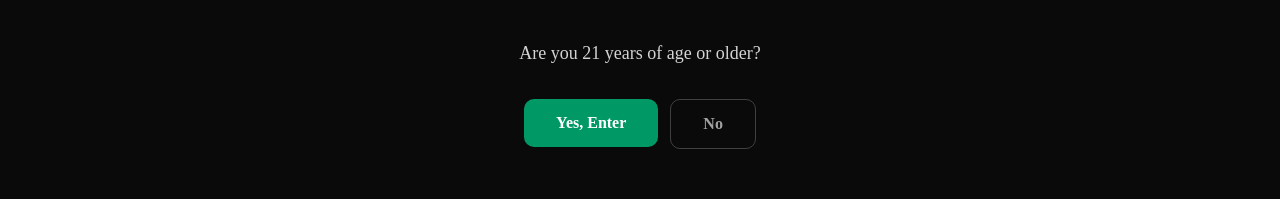
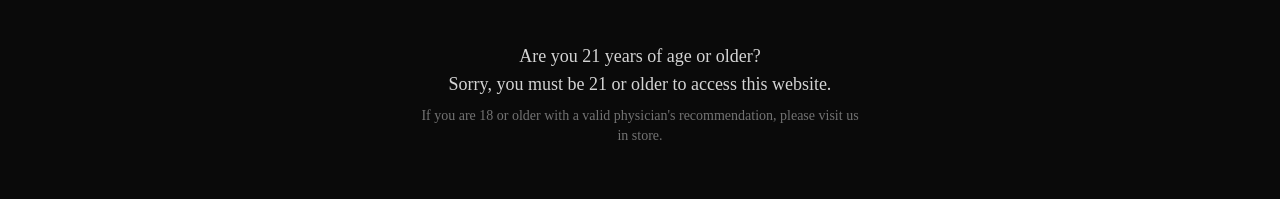
Before and after one commit to devbybas-ai/dispensory, a Next.js app: page /age-verify in a window 1280 px wide. Both pictures are taken after a click on the button "No". Shown: the part 382-581 px from the top of the page. Built offline with nearby package versions, Linux system fonts and the light colour scheme; no server answers.

Commit message:
feat: add age gate denial handler — polite message with medicinal guidance
Co-Authored-By: Claude <noreply@anthropic.com>

```diff
--- /dev/null
+++ b/src/app/(storefront)/age-verify/denial-handler.tsx
@@ -0,0 +1,31 @@
+"use client";
+
+import { useState } from "react";
+
+export function DenialHandler({ children }: { children: React.ReactNode }) {
+  const [denied, setDenied] = useState(false);
+
+  if (denied) {
+    return (
+      <div className="text-center" role="alert">
+        <p className="text-lg text-neutral-300">Sorry, you must be 21 or older to access this website.</p>
+        <p className="mt-2 text-sm text-neutral-500">If you are 18 or older with a valid physician&apos;s recommendation, please visit us in store.</p>
+      </div>
+    );
+  }
+
+  return (
+    <div>
+      {children}
+      <div className="mt-8 flex flex-col gap-3 sm:flex-row sm:justify-center">
+        <button
+          type="button"
+          onClick={() => setDenied(true)}
+          className="w-full rounded-lg border border-neutral-700 px-8 py-3 text-base font-semibold text-neutral-400 transition-colors hover:border-neutral-500 hover:text-white focus-visible:outline-2 focus-visible:outline-offset-2 focus-visible:outline-neutral-500 sm:w-auto"
+        >
+          No
+        </button>
+      </div>
+    </div>
+  );
+}
--- a/src/app/(storefront)/age-verify/page.tsx
+++ b/src/app/(storefront)/age-verify/page.tsx
@@ -1,4 +1,5 @@
 import { verifyAge } from "./actions";
+import { DenialHandler } from "./denial-handler";
 import type { Metadata } from "next";
 
 export const metadata: Metadata = {
@@ -39,7 +40,8 @@ async function AgeGateContent({
         <div id="age-question" className="mt-12" role="main" tabIndex={-1}>
           <p className="text-lg text-neutral-300">Are you 21 years of age or older?</p>
 
-          <div className="mt-8 flex flex-col gap-3 sm:flex-row sm:justify-center">
+          <DenialHandler>
+            <div className="mt-8 flex justify-center">
               <form
                 action={async () => {
                   "use server";
@@ -53,14 +55,8 @@ async function AgeGateContent({
                   Yes, Enter
                 </button>
               </form>
-
-            <button
-              type="button"
-              className="w-full rounded-lg border border-neutral-700 px-8 py-3 text-base font-semibold text-neutral-400 transition-colors hover:border-neutral-500 hover:text-white focus-visible:outline-2 focus-visible:outline-offset-2 focus-visible:outline-neutral-500 sm:w-auto"
-            >
-              No
-            </button>
             </div>
+          </DenialHandler>
         </div>
 
         <footer className="mt-16 space-y-2 text-xs text-neutral-600">
```
Lines whose indentation alone changed are shown as unchanged.
